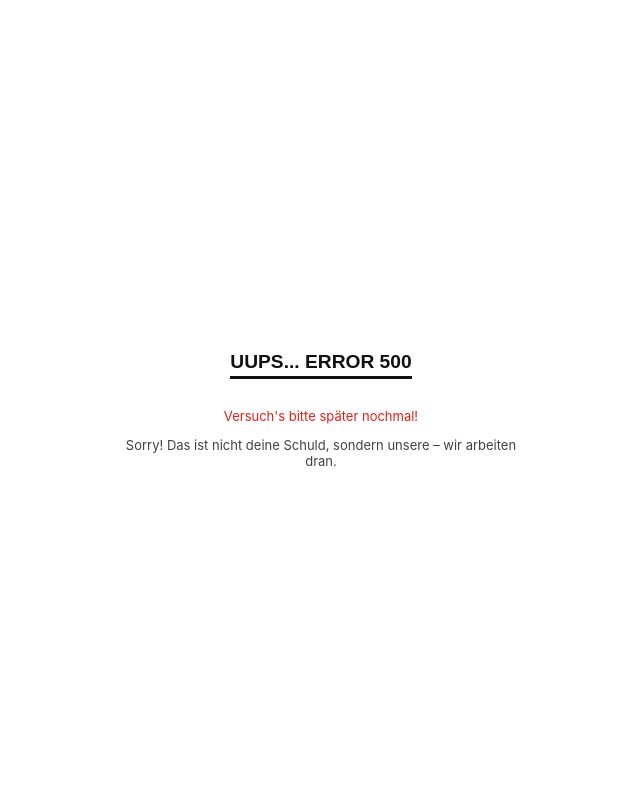
After one commit to gaengeviertel/coronaSignIn, a Flask app: template src/templates/error-page.html.jinja2 in a window 1280 px wide. The commit adds this page. Shown: the whole page, without its empty margins (319-959 px from the left). Run offline with Flask 2, Linux system fonts and the light colour scheme; the template is opened without the code that fills it, so the values that code supplies are empty.

Commit message:
add error handling for internal server errors and uncaught exceptions

```diff
--- a/src/app.py
+++ b/src/app.py
@@ -37,4 +37,9 @@ def create_app(config=None):
     def thank_you():
         return render_template("success-page.html.jinja2")
 
+    @app.errorhandler(500)
+    def internal_server_error(e):
+        return render_template("error-page.html.jinja2"), 500
+
+    app.register_error_handler(500, internal_server_error)
     return app
--- a/src/static/styles/main.css
+++ b/src/static/styles/main.css
@@ -156,3 +156,18 @@ a:focus {
 .image-container > img:nth-child(2) {
   align-self: flex-end;
 }
+
+.error-container {
+  margin: 0 auto;
+  width: 25rem;
+  max-width: min(90%, 500px);
+  display: flex;
+  justify-content: center;
+  flex-direction: column;
+  max-width: 90%;
+  height: 100vh;
+}
+
+.error-container > p {
+  color: #e31d17;
+}
--- /dev/null
+++ b/src/templates/error-page.html.jinja2
@@ -0,0 +1,19 @@
+<!DOCTYPE html>
+<html class="no-js" lang="">
+  <head>
+    <meta charset="utf-8" />
+    <title>Uups...</title>
+    <link rel="stylesheet" type= "text/css" href= "{{ url_for('static',filename='styles/main.css') }}">
+    <link rel="shortcut icon" href="{{ url_for('static', filename='images/favicon.ico')}}">
+    <meta name="description" content="" />
+    <meta name="viewport" content="width=device-width, initial-scale=1" />
+  </head>
+
+  <body>
+    <div class="error-container">
+        <h2>Uups... Error 500</h2>
+        <p class="description">Versuch's bitte später nochmal!</p>
+        <span class="description">Sorry! Das ist nicht deine Schuld, sondern unsere – wir arbeiten dran.</span>
+    </div>
+  </body>
+</html>
```
Also changed, not shown: tests/conftest.py (+7 -0 lines), tests/test_index.py (+6 -0 lines).
